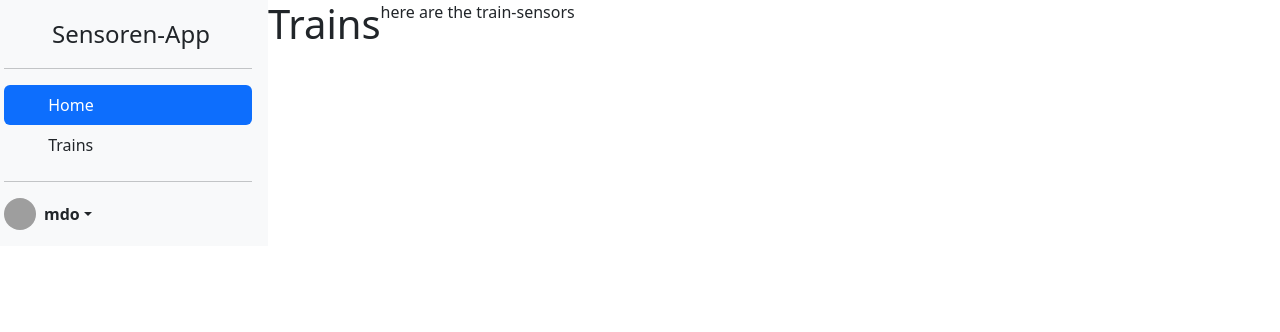
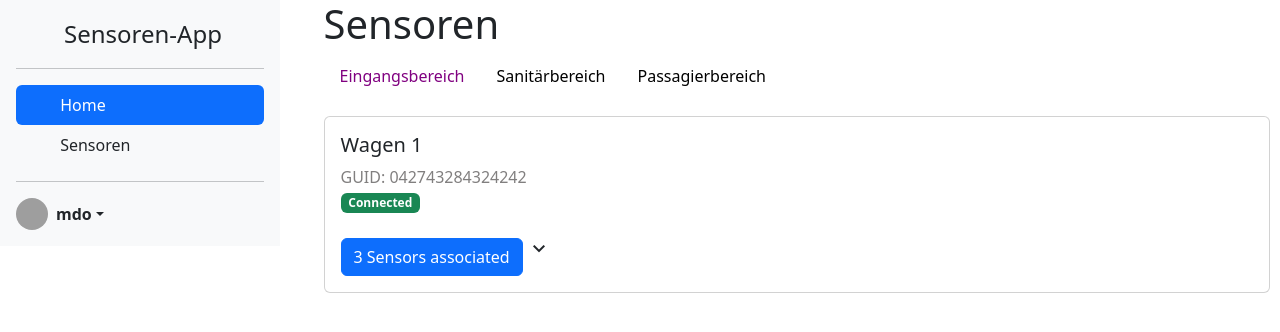
Before and after one commit to jk019/TrainProject, a SvelteKit app in the folder my-app/: page /trains in a window 1280 px wide. Shown: the top 332 px of the page. Built offline with nearby package versions, Linux system fonts and the light colour scheme; grey boxes are pictures that could not be loaded.

Commit message:
first layout

```diff
--- a/my-app/src/app.html
+++ b/my-app/src/app.html
@@ -8,10 +8,16 @@
 	<link href="https://cdn.jsdelivr.net/npm/bootstrap@5.3.3/dist/css/bootstrap.min.css" rel="stylesheet"
 		integrity="sha384-QWTKZyjpPEjISv5WaRU9OFeRpok6YctnYmDr5pNlyT2bRjXh0JMhjY6hW+ALEwIH" crossorigin="anonymous">
 	%sveltekit.head%
+
+	<!--google fonts-->
+	<link href="https://fonts.googleapis.com/icon?family=Material+Icons" rel="stylesheet">
+	<link rel="stylesheet" href="https://fonts.googleapis.com/css2?family=Material+Symbols+Outlined:opsz,wght,FILL,GRAD@20..48,100..700,0..1,-50..200" />
+
 </head>
 
 <body data-sveltekit-preload-data="hover">
 	<div class="row">
+		<div class="col-3">
 			<div class="d-flex flex-column flex-shrink-0 p-3 bg-light" style="width: 280px;">
 				<a href="/" class="d-flex align-items-center mb-3 mb-md-0 me-md-auto link-dark text-decoration-none">
 					<svg class="bi me-2" width="40" height="32">
@@ -34,7 +40,7 @@
 							<svg class="bi me-2" width="16" height="16">
 								<use xlink:href="#speedometer2"></use>
 							</svg>
-						Trains
+							Sensoren
 						</a>
 					</li>
 				</ul>
@@ -56,7 +62,10 @@
 					</ul>
 				</div>
 			</div>
+		</div>
+		<div class="col-sm">
 			<div style="display: contents">%sveltekit.body%</div>
+		</div>
 	</div>
 	<script src="https://cdn.jsdelivr.net/npm/bootstrap@5.3.3/dist/js/bootstrap.bundle.min.js"
 		integrity="sha384-YvpcrYf0tY3lHB60NNkmXc5s9fDVZLESaAA55NDzOxhy9GkcIdslK1eN7N6jIeHz"
@@ -64,5 +73,9 @@
 </body>
 </body>
 
-
+<style>
+	body{
+		padding-right: 10px;
+	}
+</style>
 </html>
--- a/my-app/src/routes/trains/+page.svelte
+++ b/my-app/src/routes/trains/+page.svelte
@@ -1,7 +1,89 @@
 <script>
-    export let data;
-    console.log(data);
+	export let data;
+	console.log(data);
 </script>
 
-<h1>Trains</h1>
-<p>here are the train-sensors</p>
+<h1>Sensoren</h1>
+
+<nav class="nav" style="margin-bottom: 20px;">
+	<a class="nav-link" href="" style="color: purple; ">Eingangsbereich</a>
+	<a class="nav-link" href="">Sanitärbereich</a>
+	<a class="nav-link" href="">Passagierbereich</a>
+</nav>
+
+<div class="card">
+	<div class="card-body">
+		<h5>Wagen 1</h5>
+		<div class="GUID">GUID: 042743284324242</div>
+		<span class="badge text-bg-success">Connected</span>
+		<br />
+		<br />
+		<button
+			class="btn btn-primary"
+			type="button"
+			data-bs-toggle="collapse"
+			data-bs-target="#collapseExample"
+			aria-expanded="false"
+			aria-controls="collapseExample"
+		>
+			3 Sensors associated
+		</button>
+
+
+		<span class="material-symbols-outlined"> expand_more </span>
+	</div>
+</div>
+
+<div class="row sensorboxes">
+	<div class="col">
+		<div class="collapse" id="collapseExample">
+			<div class="card card-body">
+				<h6>Temperatur</h6>
+				<div class="GUID">GUID: 042743284324242</div>
+				<span class="badge text-bg-success small">Connected</span>
+				<div class="sensorvalue">27 °C</div>
+			</div>
+		</div>
+	</div>
+
+	<div class="col">
+		<div class="collapse" id="collapseExample">
+			<div class="card card-body">
+				<h6>Temperatur</h6>
+				<div class="GUID">GUID: 042743284324242</div>
+				<span class="badge text-bg-success small">Connected</span>
+				<div class="sensorvalue">27 °C</div>
+			</div>
+		</div>
+	</div>
+
+	<div class="col">
+		<div class="collapse" id="collapseExample">
+			<div class="card card-body">
+				<h6>Temperatur</h6>
+				<div class="GUID">GUID: 042743284324242</div>
+				<span class="badge text-bg-success small">Connected</span>
+				<div class="sensorvalue">27 °C</div>
+			</div>
+		</div>
+	</div>
+</div>
+
+<style>
+	.GUID {
+		color: rgb(129, 127, 127);
+	}
+
+	.sensorboxes {
+		margin-top: 5px;
+	}
+
+	.small {
+		width: 90px;
+	}
+
+	.nav-link {
+		color: black;
+		font-weight: 500;
+	}
+</style>
```
Lines whose indentation alone changed are shown as unchanged.
